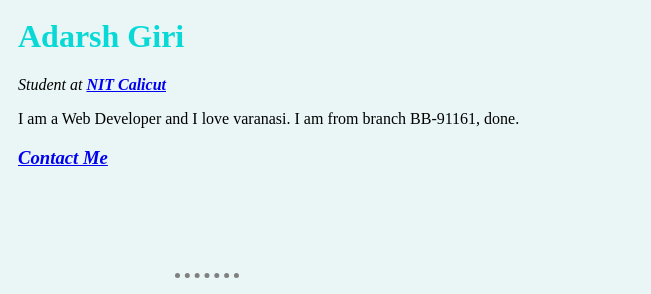
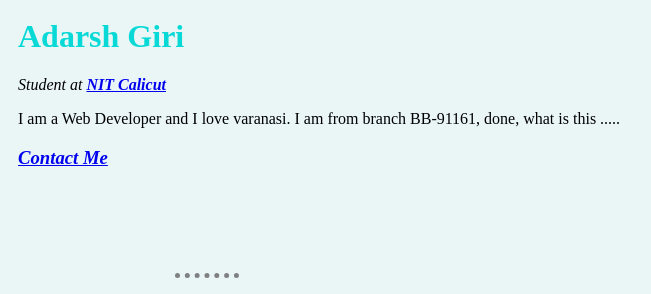
Before and after one commit to giriadarsh/CV, a plain HTML site: page index.html in a window 1280 px wide. Shown: the part 89-383 px from the top of the page, 433-1084 px from the left. Drawn offline with Linux system fonts and the light colour scheme.

Commit message:
I am new one

```diff
--- a/index.html
+++ b/index.html
@@ -46,7 +46,7 @@
                 </p>
                 <p>
                     I am a Web Developer and I love varanasi.
-                    I am from branch BB-91161, done.
+                    I am from branch BB-91161, done, what is this .....
                     <h3><a href="contact.html"><i>Contact Me</i></a></h3>
                 </p>
             </td>
```
